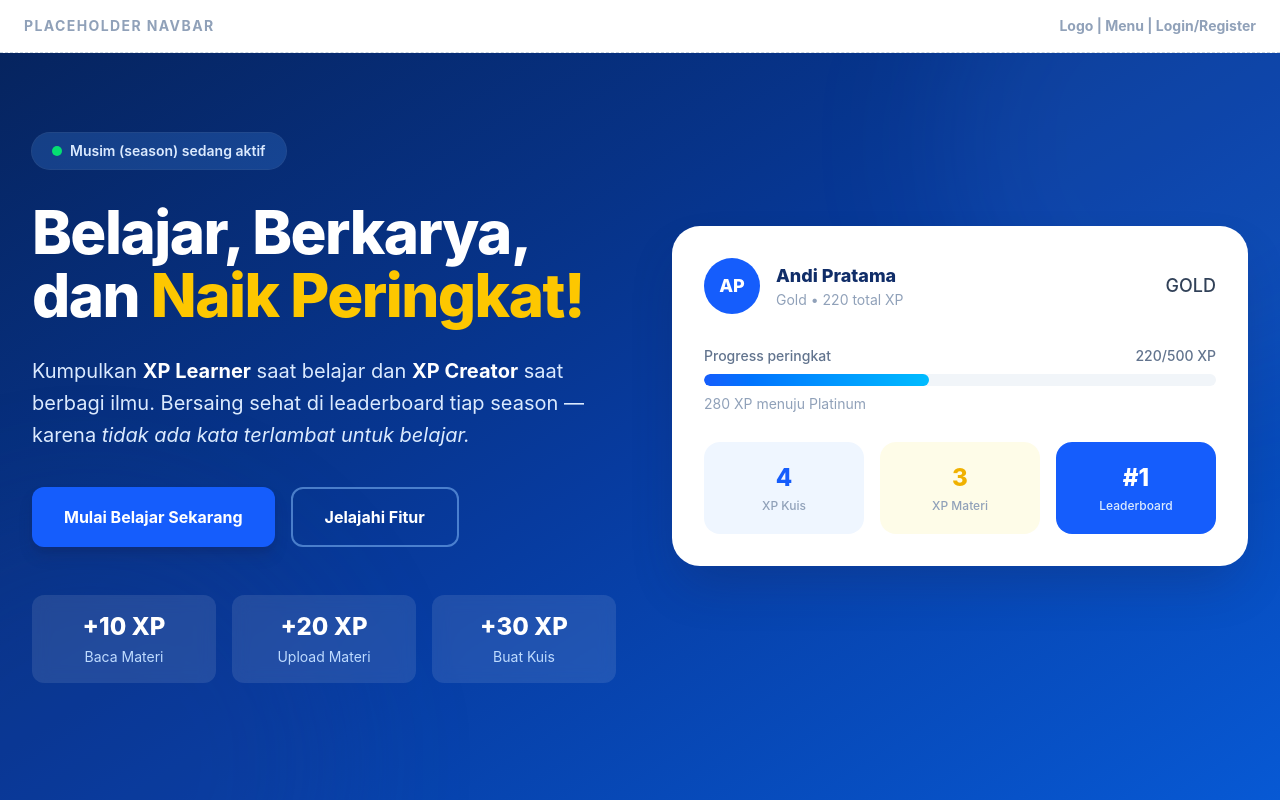
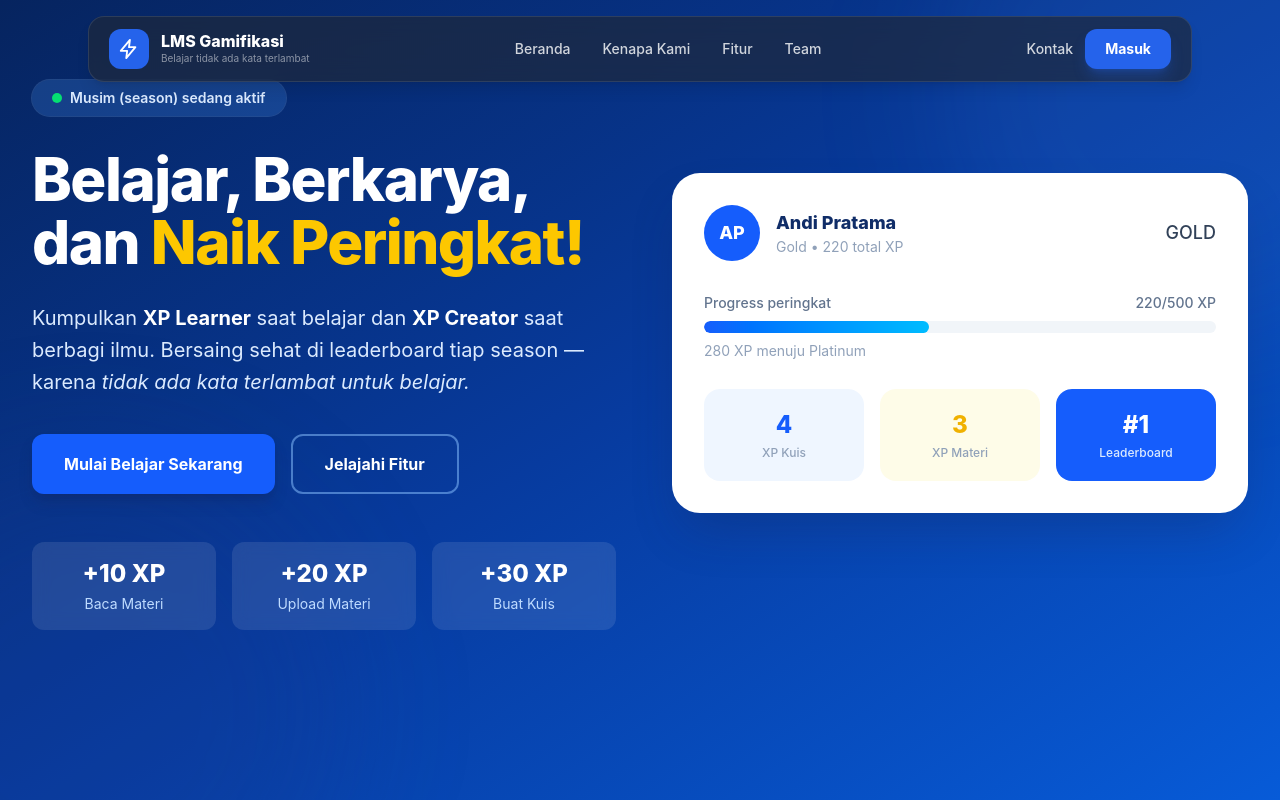
Before and after one commit to AN-maz/tim2-mentorship, a React app in the folder frontend/: page / in a window 1280 px wide. Shown: the top 800 px of the page. Built offline with nearby package versions, Linux system fonts and the light colour scheme; the HTML template or start-up script is replaced by a standard one.

Commit message:
feat: menambahkan footer dan navbar

```diff
--- a/frontend/src/components/landing-page/Footer.jsx
+++ b/frontend/src/components/landing-page/Footer.jsx
@@ -1,7 +1,67 @@
+import React from 'react';
+
 export default function Footer() {
   return (
-    <footer className="flex min-h-[30vh] items-center justify-center border-t border-dashed border-slate-300 bg-slate-100">
-      <p className="text-lg font-medium text-slate-400">Placeholder: Footer</p>
+    <footer id="footer" className="bg-navy text-white pt-16 pb-8">
+      <div className="max-w-6xl mx-auto px-6">
+        <div className="grid md:grid-cols-4 gap-10">
+
+          {/* Brand & Tagline */}
+          <div className="md:col-span-2">
+            <div className="flex items-center gap-3">
+              <div className="w-10 h-10 rounded-xl bg-primary flex items-center justify-center">
+                <svg
+                  width="22"
+                  height="22"
+                  viewBox="0 0 24 24"
+                  fill="none"
+                  stroke="currentColor"
+                  strokeWidth="2"
+                  strokeLinecap="round"
+                  strokeLinejoin="round"
+                >
+                  <path d="M13 2 3 14h7l-1 8 10-12h-7l1-8z"/>
+                </svg>
+              </div>
+              <div className="font-extrabold text-lg">LMS Gamifikasi</div>
+            </div>
+            <p className="mt-4 text-white/50 text-sm max-w-sm leading-relaxed">
+              Berbagi dan mempelajari ilmu dengan semangat gamifikasi. Tidak ada kata terlambat untuk belajar.
+            </p>
+          </div>
+
+          {/* Navigasi Links */}
+          <div>
+            <h4 className="font-bold text-sm text-white/60 uppercase tracking-wider">
+              Navigasi
+            </h4>
+            <ul className="mt-4 space-y-2 text-sm text-white/80">
+              <li><a href="#beranda" className="hover:text-white transition">Beranda</a></li>
+              <li><a href="#kenapa" className="hover:text-white transition">Kenapa Kami</a></li>
+              <li><a href="#fitur" className="hover:text-white transition">Fitur</a></li>
+              <li><a href="#tim" className="hover:text-white transition">Team</a></li>
+            </ul>
+          </div>
+
+          {/* Mulai Links */}
+          <div>
+            <h4 className="font-bold text-sm text-white/60 uppercase tracking-wider">
+              Mulai
+            </h4>
+            <ul className="mt-4 space-y-2 text-sm text-white/80">
+              <li><a href="prototype.html" className="hover:text-white transition">Masuk ke Aplikasi</a></li>
+              <li><a href="prototype.html" className="hover:text-white transition">Daftar Akun Baru</a></li>
+            </ul>
+          </div>
+
+        </div>
+
+        {/* Bottom Bar */}
+        <div className="mt-12 pt-6 border-t border-white/10 flex flex-col sm:flex-row items-center justify-between gap-3 text-xs text-white/40">
+          <div>&copy; 2026 LMS Gamifikasi. Dibuat dengan semangat belajar.</div>
+          <div>Prototype simulasi • docs/landing.html</div>
+        </div>
+      </div>
     </footer>
-  )
+  );
 }
--- a/frontend/src/components/landing-page/Navbar.jsx
+++ b/frontend/src/components/landing-page/Navbar.jsx
@@ -1,14 +1,58 @@
+import React from 'react';
+
 export default function Navbar() {
   return (
-    <header className="border-b border-dashed border-slate-300 bg-white">
-      <div className="mx-auto flex max-w-7xl items-center justify-between px-6 py-4">
-        <span className="text-sm font-bold uppercase tracking-widest text-slate-400">
-          Placeholder Navbar
-        </span>
-        <span className="text-sm font-bold text-slate-400">
-          Logo | Menu | Login/Register
-        </span>
-      </div>
+    <header className="fixed top-0 inset-x-0 z-50">
+      <nav className="max-w-6xl mx-auto px-6 mt-4">
+        <div className="glass rounded-2xl px-5 py-3 flex items-center justify-between text-white shadow-lg border border-white/10">
+
+          {/* Logo & Branding */}
+          <a href="#beranda" className="flex items-center gap-3">
+            <div className="w-10 h-10 rounded-xl bg-primary flex items-center justify-center">
+              <svg
+                width="22"
+                height="22"
+                viewBox="0 0 24 24"
+                fill="none"
+                stroke="currentColor"
+                strokeWidth="2"
+                strokeLinecap="round"
+                strokeLinejoin="round"
+              >
+                <path d="M13 2 3 14h7l-1 8 10-12h-7l1-8z"/>
+              </svg>
+            </div>
+            <div>
+              <div className="font-extrabold leading-none">LMS Gamifikasi</div>
+              <div className="text-white/50 text-[10px] mt-0.5">
+                Belajar tidak ada kata terlambat
+              </div>
+            </div>
+          </a>
+
+          {/* Navigation Links */}
+          <div className="hidden md:flex items-center gap-8 text-sm font-medium text-white/80">
+            <a href="#beranda" className="hover:text-white transition">Beranda</a>
+            <a href="#kenapa" className="hover:text-white transition">Kenapa Kami</a>
+            <a href="#fitur" className="hover:text-white transition">Fitur</a>
+            <a href="#tim" className="hover:text-white transition">Team</a>
+          </div>
+
+          {/* Action Buttons */}
+          <div className="flex items-center gap-3">
+            <a href="#footer" className="hidden sm:inline text-white/80 hover:text-white text-sm font-medium transition">
+              Kontak
+            </a>
+            <a
+              href="prototype.html"
+              className="bg-primary hover:bg-blue-600 text-white text-sm font-bold px-5 py-2.5 rounded-xl transition shadow-lg shadow-primary/30"
+            >
+              Masuk
+            </a>
+          </div>
+
+        </div>
+      </nav>
     </header>
-  )
+  );
 }
--- a/frontend/src/index.css
+++ b/frontend/src/index.css
@@ -1 +1,12 @@
 @import "tailwindcss";
+
+@theme {
+  --color-primary: #2563eb;
+  --color-navy: #031b4e;
+}
+
+@utility glass {
+  background-color: rgba(30, 41, 59, 0.7);
+  backdrop-filter: blur(12px);
+  -webkit-backdrop-filter: blur(12px);
+}
```
